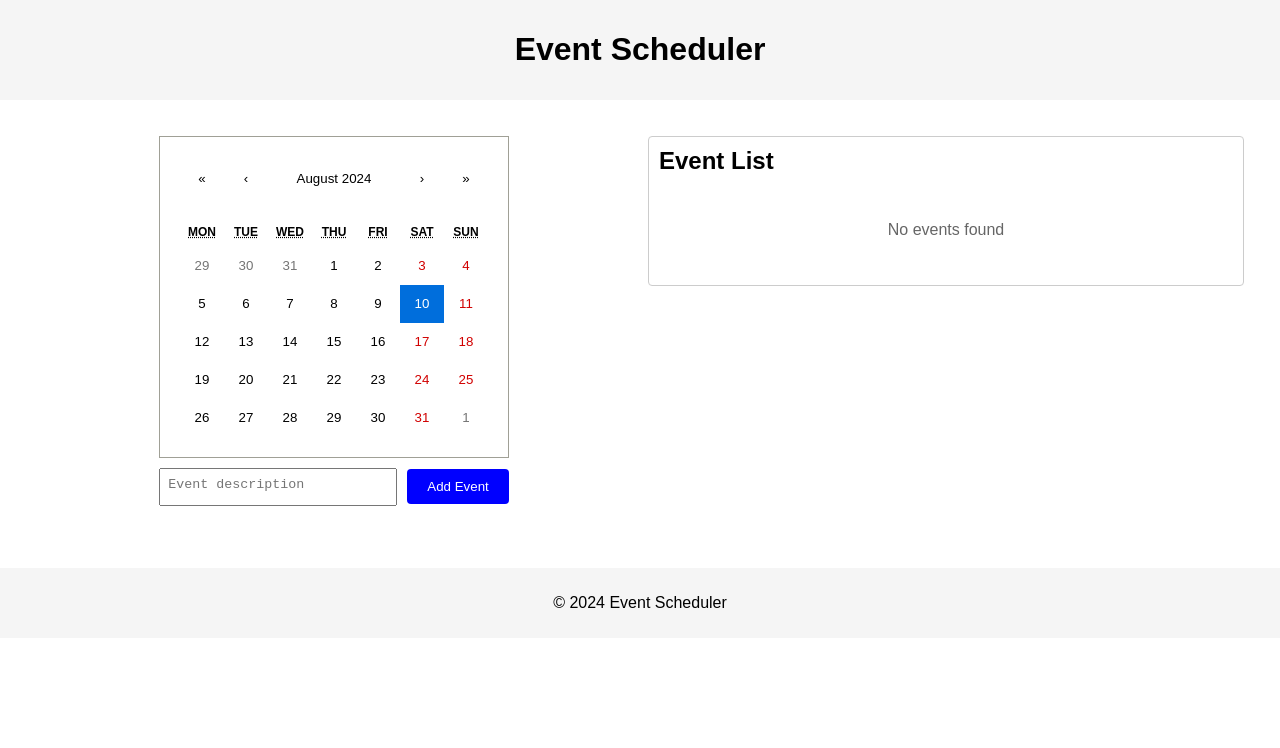
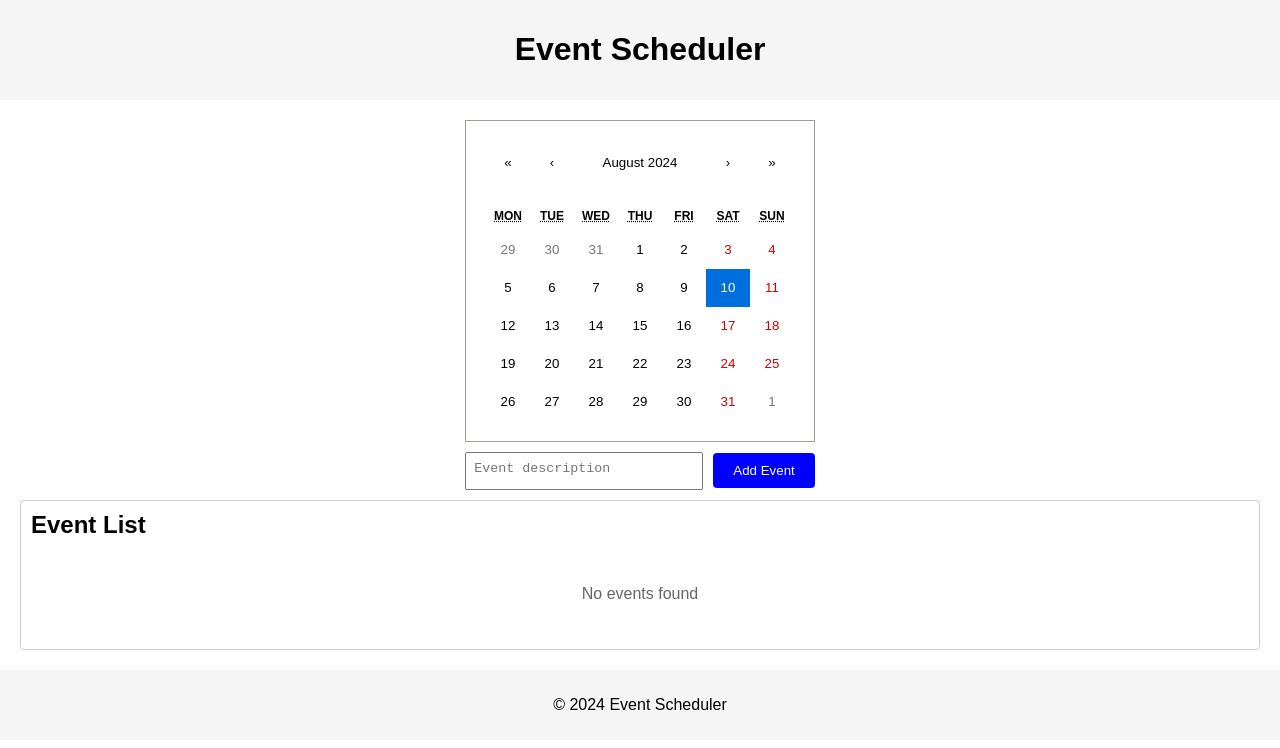
Before and after one commit to komal2831/Event-Scheduler, a Next.js app: page / in a window 1280 px wide. Shown: the top 748 px of the page. Built offline with nearby package versions, Linux system fonts and the light colour scheme.

Commit message:
Update page.tsx

```diff
--- a/app/page.tsx
+++ b/app/page.tsx
@@ -8,6 +8,7 @@ import EventList from './components/EventList';
 import { setEvents } from './store/eventsSlice';
 import { RootState, AppDispatch } from './store/store';
 import { loadEvents, saveEvents } from './utils/storage';
+import './styles/globals.css';
 
 const Page = () => {
   const [selectedDate, setSelectedDate] = useState<Date>(new Date());
@@ -32,34 +33,13 @@ const Page = () => {
   };
 
   return (
-      <div style={{
-      display: 'flex',
-      flexDirection: 'column',
-      height: '100%',
-      padding: '1rem',
-      boxSizing: 'border-box'
-    }}>
-      <div style={{
-        display: 'flex',
-        flexDirection: 'row',
-        flex: '1',
-        marginBottom: '1rem',
-        flexWrap: 'wrap'
-      }}>
-        <div style={{
-          flex: '1',
-          marginRight: '1rem',
-          minWidth: '300px',
-          boxSizing: 'border-box'
-        }}>
+    <div className="container">
+      <div className="content">
+        <div className="calendarContainer">
           <CalendarComponent selectedDate={selectedDate} onDateChange={handleDateChange} />
           <EventForm selectedDate={selectedDate} />
         </div>
-        <div style={{
-          flex: '1',
-          minWidth: '300px',
-          boxSizing: 'border-box'
-        }}>
+        <div className="eventListContainer">
           <EventList selectedDate={selectedDate} />
         </div>
       </div>
```
